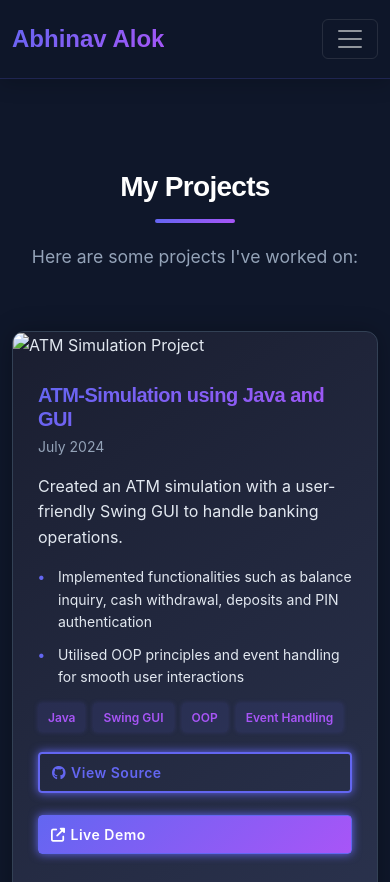
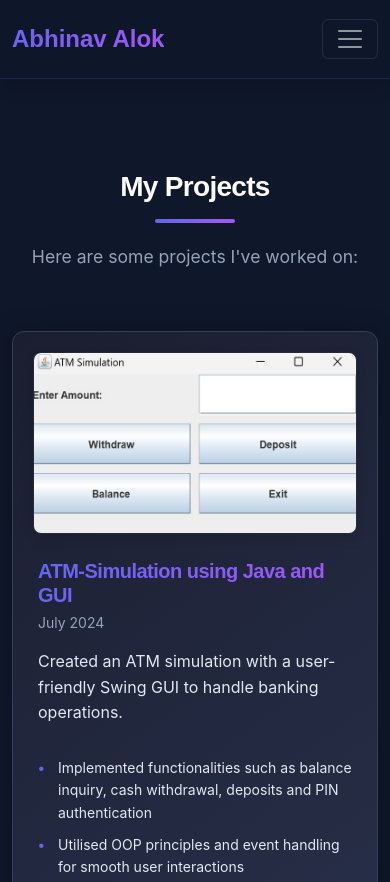
Before and after one commit to mrabhi198/myPortfolio, a plain HTML site: page projects.html in a window 390 px wide. Shown: the top 882 px of the page. Drawn offline with nearby package versions, Linux system fonts and the light colour scheme.

Commit message:
fixed images

```diff
--- a/css/style.css
+++ b/css/style.css
@@ -547,6 +547,7 @@ a:hover {
 }
 
 /* Projects */
+/* Projects */
 .projects-section .project-card {
     background: linear-gradient(145deg, #1a1e30, #2a324d);
     border-radius: 12px;
@@ -556,6 +557,9 @@ a:hover {
     height: 100%;
     transition: var(--transition);
     border: 1px solid var(--border-color);
+    display: flex;
+    flex-direction: column;
+    padding: 20px;
 }
 
 .projects-section .project-card:hover {
@@ -564,10 +568,30 @@ a:hover {
     border-color: rgba(99, 102, 241, 0.3);
     box-shadow: 0 0 15px rgba(99, 102, 241, 0.5);
 }
+/* home page project */
+/* Project image card inside project card */
+.projects-section .project-img-card {
+    background: rgba(26, 30, 48, 0.7);
+    border-radius: 8px;
+    overflow: hidden;
+    margin-bottom: 15px;
+    border: 1px solid rgba(255, 255, 255, 0.05);
+    transition: var(--transition);
+    box-shadow: 0 4px 12px rgba(0, 0, 0, 0.1);
+}
 
+.projects-section .project-card:hover .project-img-card {
+    transform: scale(1.02);
+    box-shadow: 0 8px 16px rgba(0, 0, 0, 0.15);
+}
+
+/* Fix for the image container */
 .projects-section .project-img {
+    width: 100%;
+    height: auto;
+    max-height: 220px;
+    position: relative;
     overflow: hidden;
-    position: relative;
 }
 
 .projects-section .project-img::after {
@@ -577,7 +601,7 @@ a:hover {
     left: 0;
     right: 0;
     bottom: 0;
-    background: linear-gradient(to bottom, transparent 50%, var(--card-color));
+    background: linear-gradient(to bottom, transparent 50%, rgba(26, 30, 48, 0.3));
     opacity: 0;
     transition: opacity 0.3s ease;
 }
@@ -586,19 +610,33 @@ a:hover {
     opacity: 1;
 }
 
+/* Fix for the image itself */
 .projects-section .project-img img {
     width: 100%;
-    height: 200px;
+    height: 100%;
     object-fit: cover;
-    transition: var(--transition);
+    transition: transform 0.3s ease;
 }
 
 .projects-section .project-card:hover .project-img img {
-    transform: scale(1.1);
+    transform: scale(1.05);
+}
+
+/* Optional caption for the image */
+.projects-section .project-img-caption {
+    padding: 8px 12px;
+    font-size: 14px;
+    color: var(--secondary-text-color);
+    text-align: center;
+    background: rgba(26, 30, 48, 0.9);
+    border-top: 1px solid rgba(255, 255, 255, 0.05);
 }
 
 .projects-section .project-info {
-    padding: 25px;
+    padding: 10px 5px;
+    flex-grow: 1;
+    display: flex;
+    flex-direction: column;
 }
 
 .projects-section .project-info h3 {
@@ -660,7 +698,8 @@ a:hover {
 .projects-section .project-links {
     display: flex;
     gap: 12px;
-    margin-top: 20px;
+    margin-top: auto; /* Push to bottom of container */
+    padding-top: 20px;
 }
 
 .projects-section .project-links a {
@@ -671,6 +710,13 @@ a:hover {
     display: inline-flex;
     align-items: center;
     gap: 5px;
+}
+
+/* Responsive adjustments */
+@media (max-width: 768px) {
+    .projects-section .project-img {
+        max-height: 180px;
+    }
 }
 
 /* Resume */
--- a/js/main.js
+++ b/js/main.js
@@ -179,10 +179,14 @@ function isValidEmail(email) {
 document.addEventListener('DOMContentLoaded', function() {
     // Text strings to be typed
     const textArray = [
-        "Computer Science Engineering Student",
         "Android Developer",
-        "UI/UX Enthusiast",
-        "Problem Solver"
+        "Java Programmer",
+        "Kotlin Enthusiast",
+        "Tech Innovator",
+        "Software Engineer",
+        "App Developer",
+        "Problem Solver",
+        "UI/UX Explorer"
     ];
 
     let textPosition = 0;
--- a/projects.html
+++ b/projects.html
@@ -57,8 +57,10 @@
                 <!-- Project 1 -->
                 <div class="col-md-6 col-lg-4 mb-4">
                     <div class="project-card">
-                        <div class="project-img">
-                            <img src="assets/images/project1.jpg" alt="ATM Simulation Project">
+                        <div class="project-img-card">
+                            <div class="project-img">
+                                <img src="assets/images/atm.jpeg" alt="ATM Simulation Project">
+                            </div>
                         </div>
                         <div class="project-info">
                             <h3>ATM-Simulation using Java and GUI</h3>
```
Also changed, not shown: index.html (+1 -1 lines), assets/images/atm.jpeg (added).
